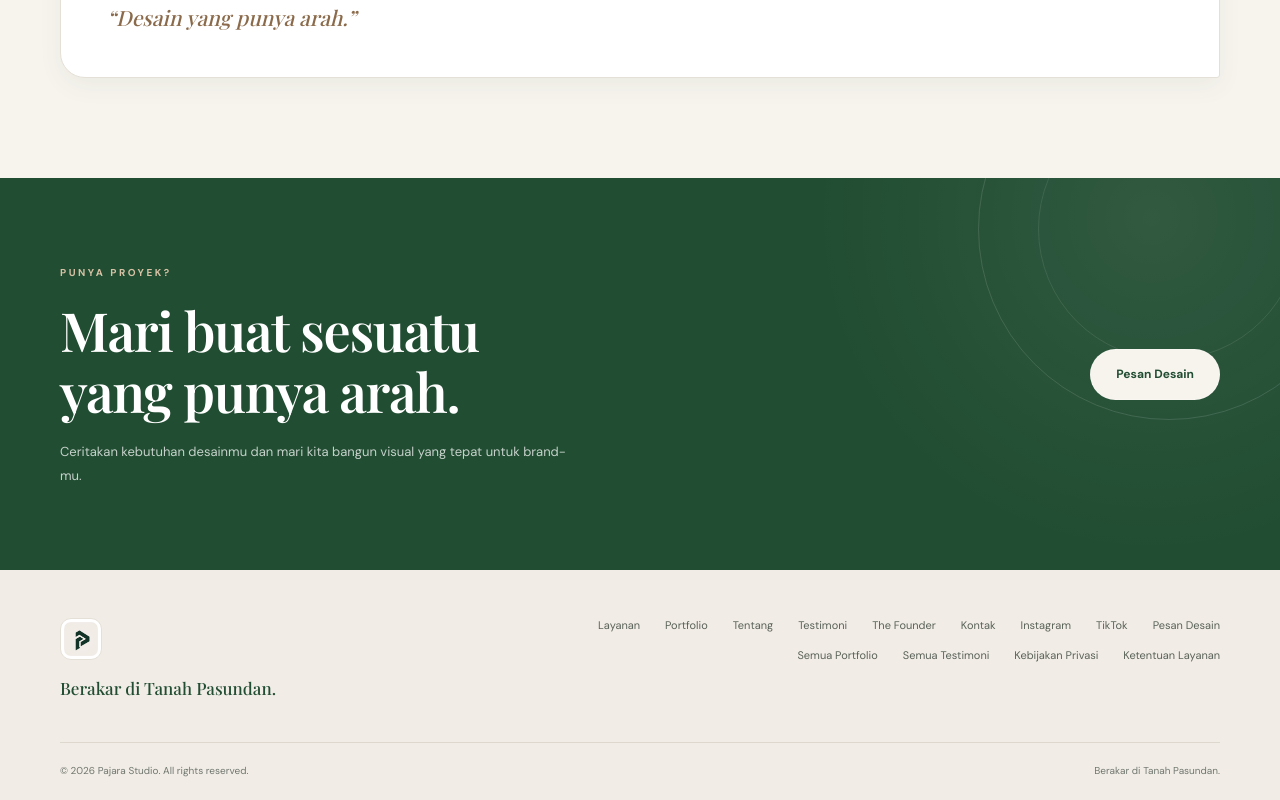
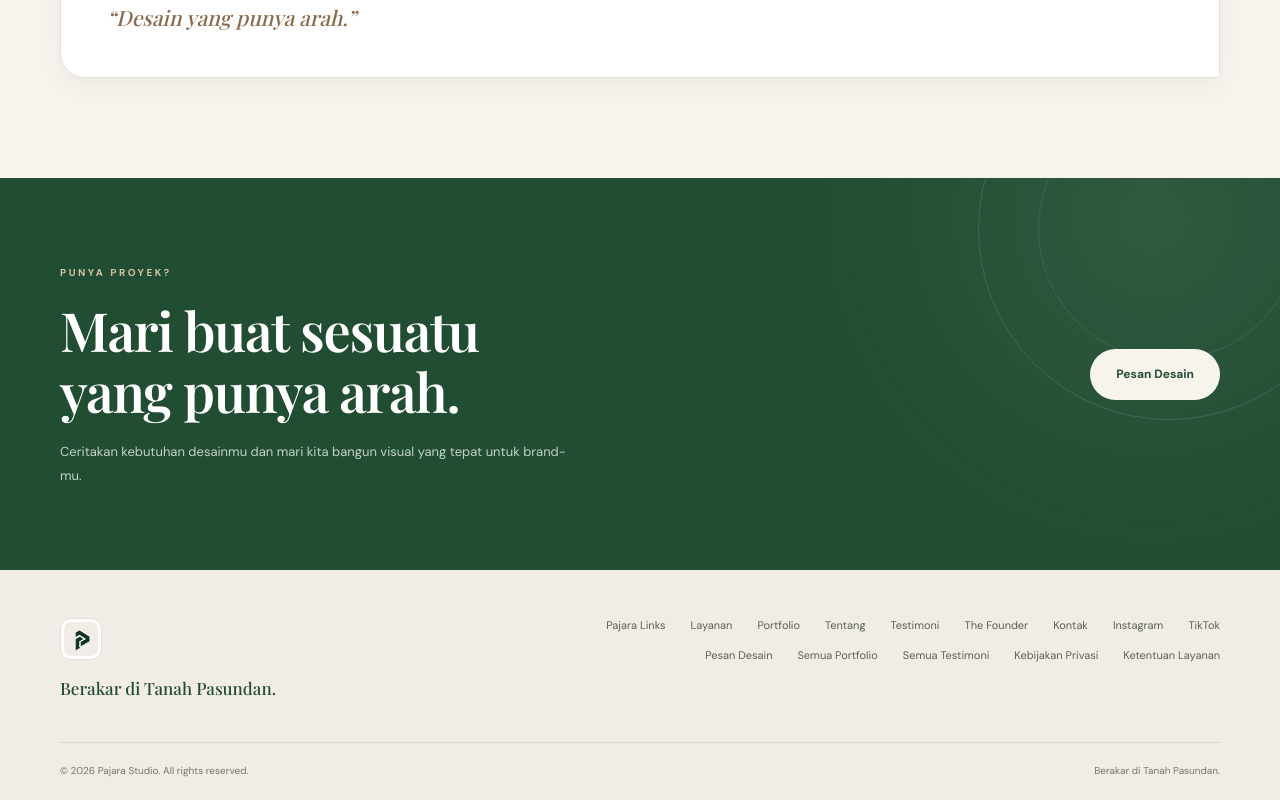
Before and after one commit to pajarastudio/pajara-studio, a Next.js app in the folder apps/website/: page / in a window 1280 px wide. Shown: the part 4156-4956 px from the top of the page. Built offline with nearby package versions, Linux system fonts and the light colour scheme; no server answers; the database is empty.

Commit message:
Add footer link to Pajara Links

```diff
--- a/apps/website/app/page.tsx
+++ b/apps/website/app/page.tsx
@@ -665,6 +665,13 @@ export default function Home() {
             </div>
 
             <div className="pajara-footer-links">
+              <a
+                href="https://pajara-links.pajarastd.workers.dev/"
+                target="_blank"
+                rel="noreferrer"
+              >
+                Pajara Links
+              </a>
               <a href="#layanan">Layanan</a>
               <a href="#portfolio">Portfolio</a>
               <a href="#tentang">Tentang</a>
```
